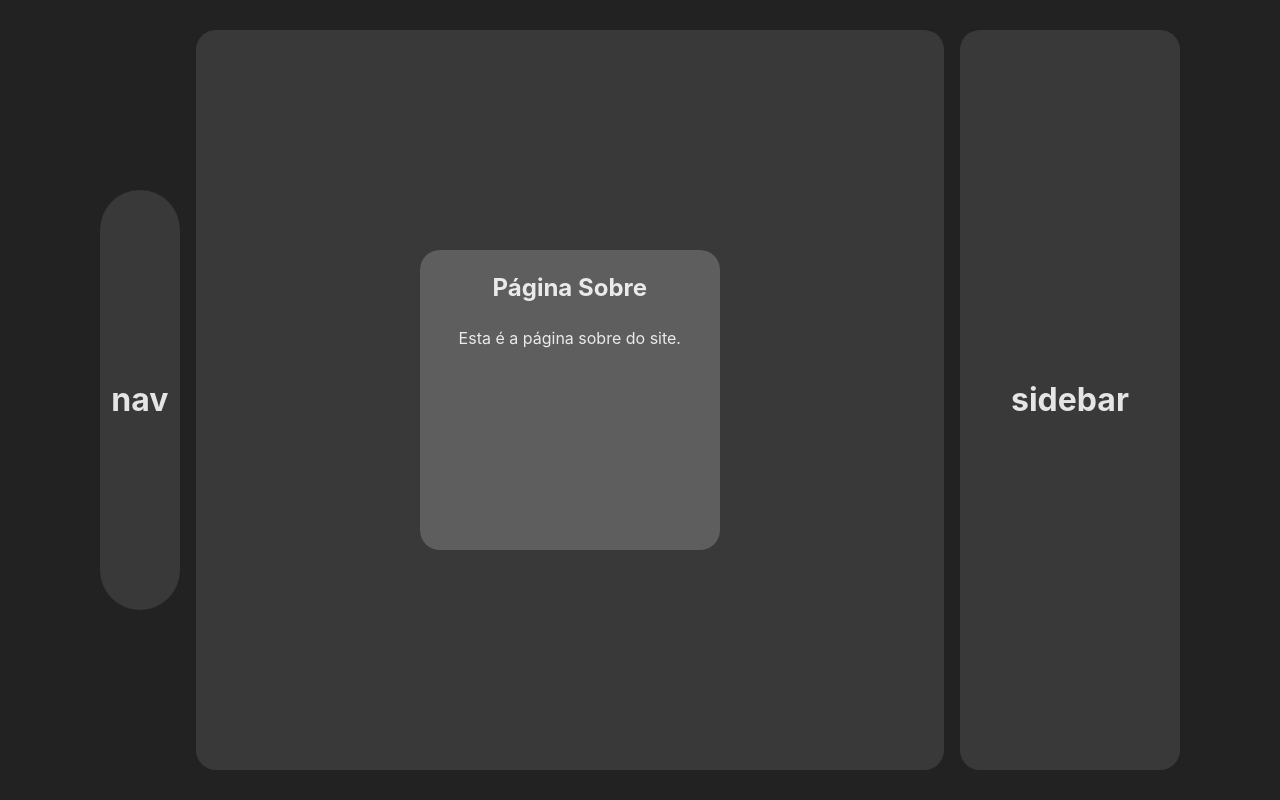
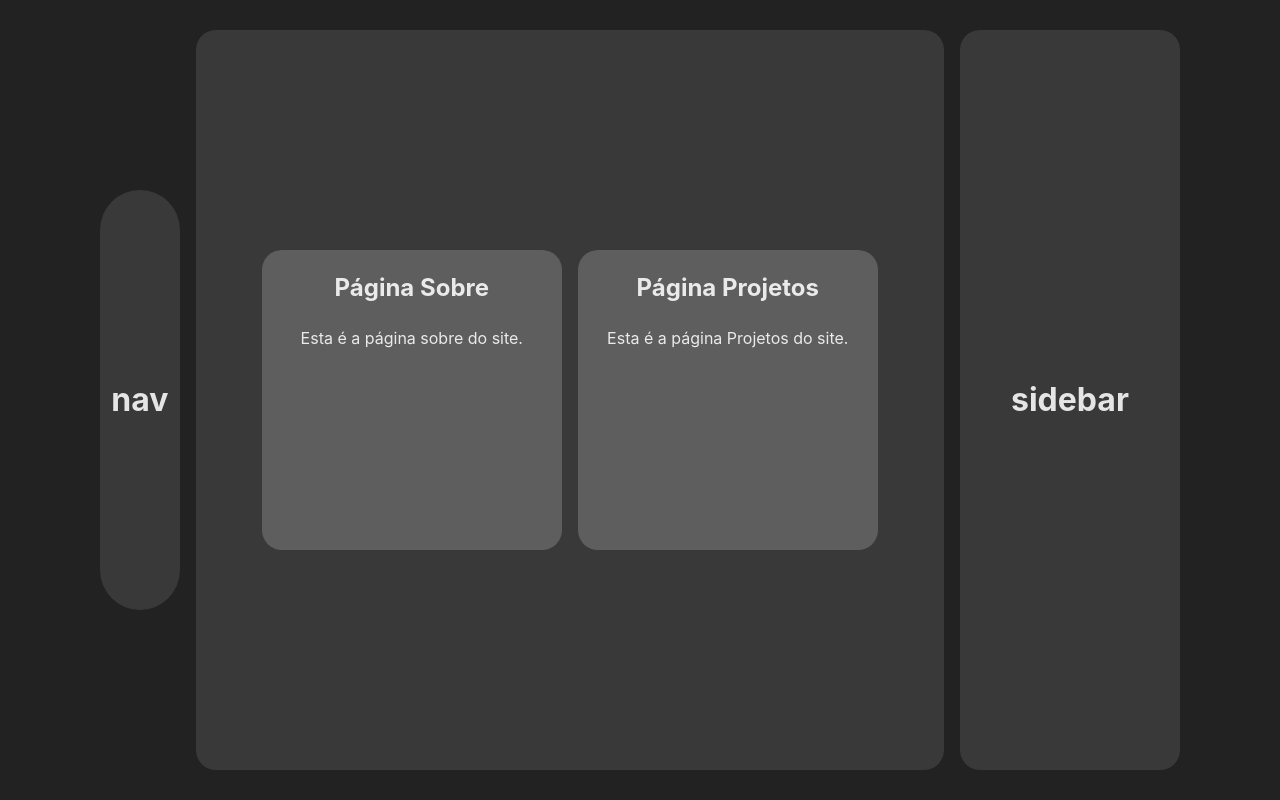
Before and after one commit to Roj10/Portif-lio-proficional, a React (Vite) app in the folder portifolio proficional/: page / in a window 1280 px wide. Built offline with nearby package versions, Linux system fonts and the light colour scheme.

Commit message:
add da aba projetos

```diff
--- a/portifolio proficional/src/App.css
+++ b/portifolio proficional/src/App.css
@@ -48,6 +48,7 @@ body {
     border-radius: 20px;
     padding: 10px;
     height: 720px;
+    width: 1080;
 }
 
 .sidebar {
@@ -69,4 +70,5 @@ body {
     min-height: 300px;
     min-width: 300px;
     border-radius: 20px;
+    margin: .5rem;
 }
--- a/portifolio proficional/src/App.jsx
+++ b/portifolio proficional/src/App.jsx
@@ -1,5 +1,6 @@
 import './App.css';
 import Sobre from './sobre';
+import Projetos from './projetos';
 
 function App() {
 
@@ -10,6 +11,7 @@ function App() {
       </div>
       <div className="box">
         <Sobre />
+        <Projetos />
       </div>
       <div className="sidebar">
         <h1>sidebar</h1>
--- /dev/null
+++ b/portifolio proficional/src/projetos.jsx
@@ -0,0 +1,10 @@
+const Projetos = () => {
+    return (
+      <div className="sobre">
+        <h2>Página Projetos</h2>
+        <p>Esta é a página Projetos do site.</p>
+      </div>
+    );
+  };
+
+  export default Projetos;
```
